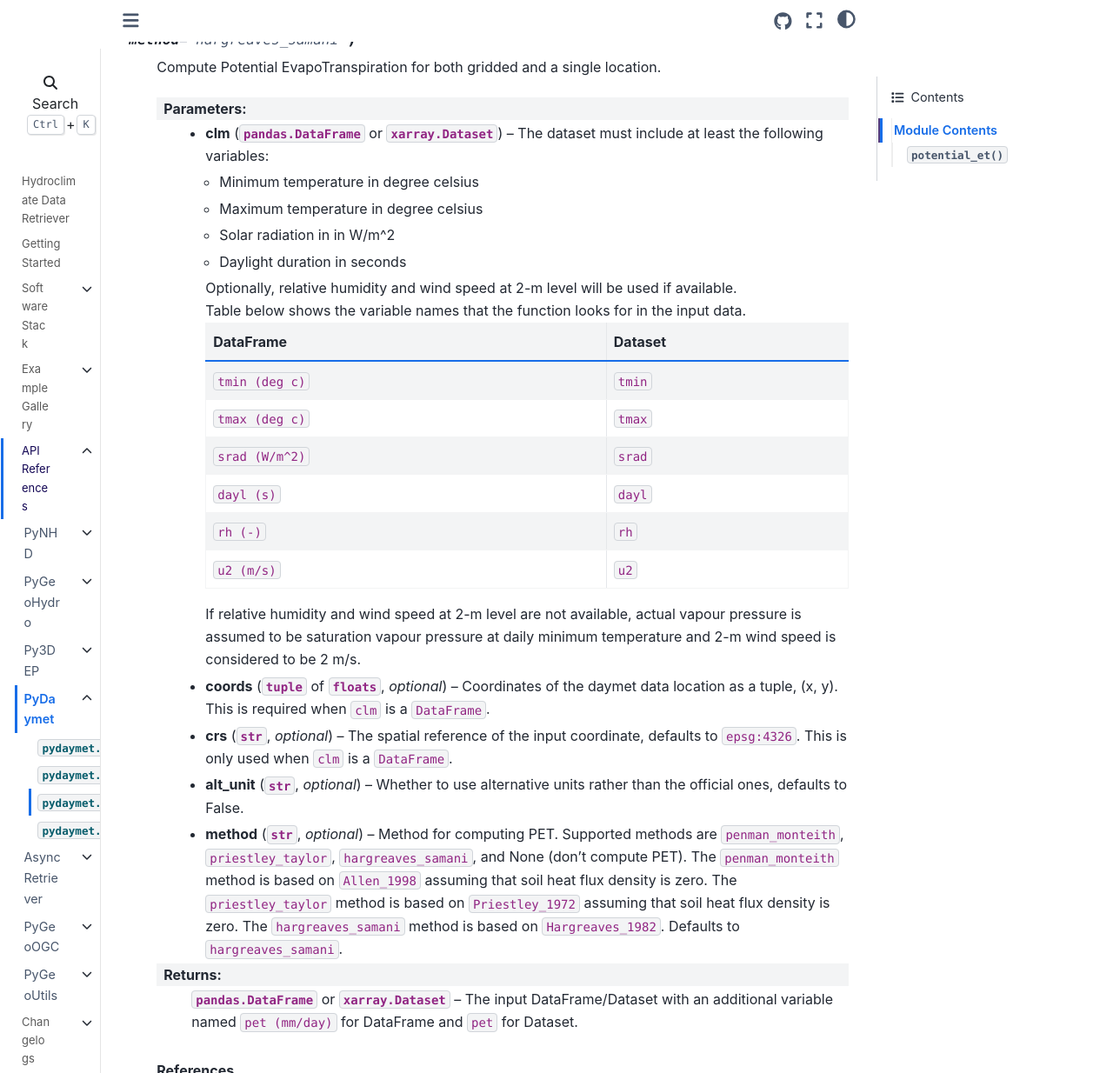
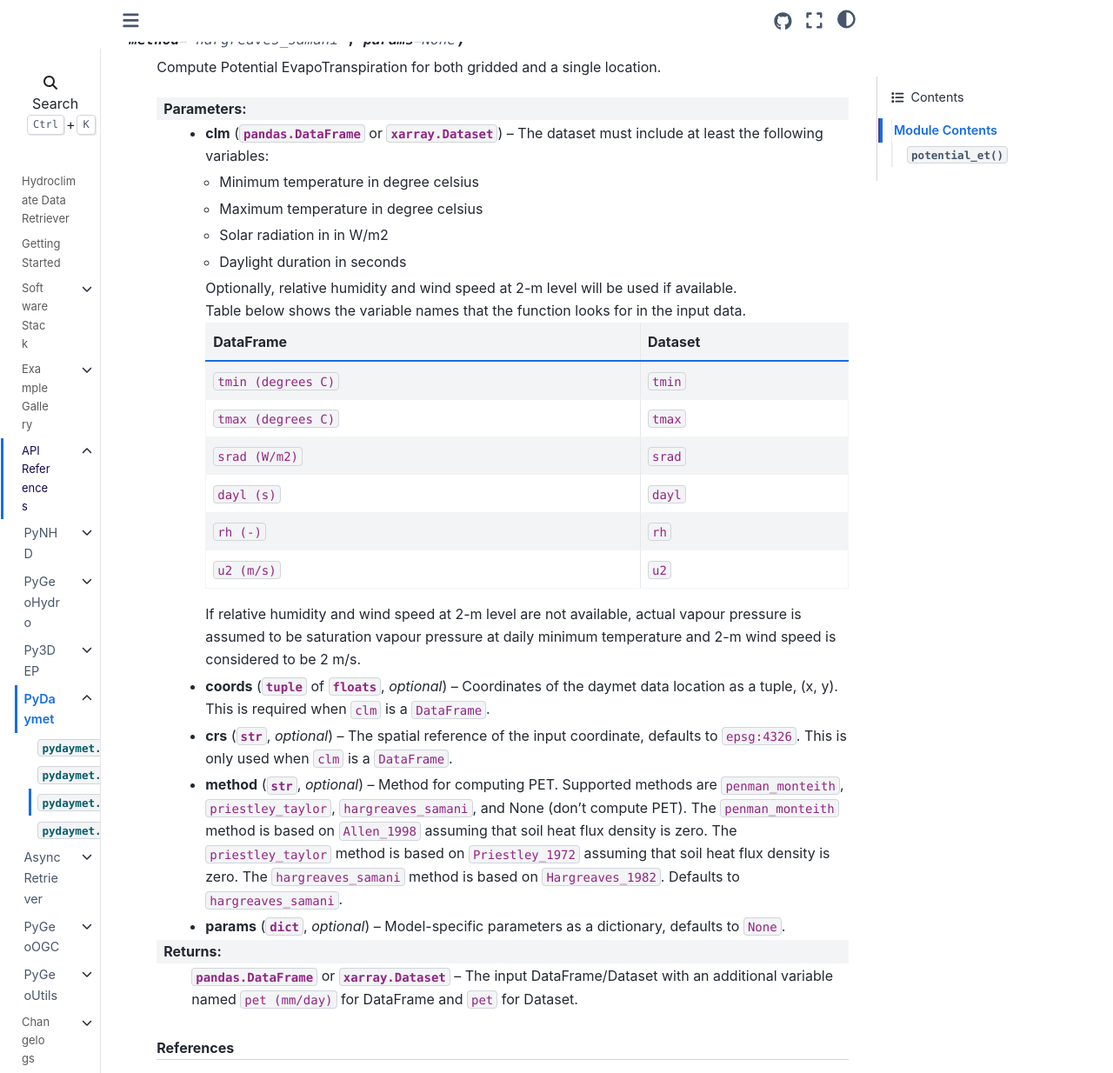
Before and after one commit to hyriver/hyriver.github.io, a Sphinx documentation site: the page built from docs/source/autoapi/pydaymet/pet/index.rst, in a window 1280 px wide and 1400 px high, scrolled down 391 px, cut to the strip 0-1234 px from the top of the window. Shown: the whole strip at 87% size. Built offline with Sphinx 7.4.7 and the Sphinx Book theme 1.1.4, drawn with Linux system fonts in a browser that asks for light colours; cross-references to code outside the pages are shown as plain code.

Commit message:
ENH: Get the latest APIs

```diff
--- a/docs/source/autoapi/pydaymet/pet/index.rst
+++ b/docs/source/autoapi/pydaymet/pet/index.rst
@@ -12,7 +12,7 @@
 Module Contents
 ---------------
 
-.. py:function:: potential_et(clm, coords = None, crs = 'epsg:4326', alt_unit = False, method = 'hargreaves_samani')
+.. py:function:: potential_et(clm, coords = None, crs = 'epsg:4326', method = 'hargreaves_samani', params = None)
 
    Compute Potential EvapoTranspiration for both gridded and a single location.
 
@@ -20,23 +20,23 @@ Module Contents
 
                   * Minimum temperature in degree celsius
                   * Maximum temperature in degree celsius
-                  * Solar radiation in in W/m^2
+                  * Solar radiation in in W/m2
                   * Daylight duration in seconds
 
                   Optionally, relative humidity and wind speed at 2-m level will be used if available.
 
                   Table below shows the variable names that the function looks for in the input data.
 
-                  ================ ========
-                  DataFrame        Dataset
-                  ================ ========
-                  ``tmin (deg c)`` ``tmin``
-                  ``tmax (deg c)`` ``tmax``
-                  ``srad (W/m^2)`` ``srad``
-                  ``dayl (s)``     ``dayl``
-                  ``rh (-)``       ``rh``
-                  ``u2 (m/s)``     ``u2``
-                  ================ ========
+                  ==================== ========
+                  DataFrame            Dataset
+                  ==================== ========
+                  ``tmin (degrees C)`` ``tmin``
+                  ``tmax (degrees C)`` ``tmax``
+                  ``srad (W/m2)``      ``srad``
+                  ``dayl (s)``         ``dayl``
+                  ``rh (-)``           ``rh``
+                  ``u2 (m/s)``         ``u2``
+                  ==================== ========
 
                   If relative humidity and wind speed at 2-m level are not available,
                   actual vapour pressure is assumed to be saturation vapour pressure at daily minimum
@@ -45,7 +45,6 @@ Module Contents
                   is a ``DataFrame``.
                 * **crs** (:class:`str`, *optional*) -- The spatial reference of the input coordinate, defaults to ``epsg:4326``. This is only used
                   when ``clm`` is a ``DataFrame``.
-                * **alt_unit** (:class:`str`, *optional*) -- Whether to use alternative units rather than the official ones, defaults to False.
                 * **method** (:class:`str`, *optional*) -- Method for computing PET. Supported methods are
                   ``penman_monteith``, ``priestley_taylor``, ``hargreaves_samani``, and
                   None (don't compute PET). The ``penman_monteith`` method is based on
@@ -54,6 +53,7 @@ Module Contents
                   :footcite:t:`Priestley_1972` assuming that soil heat flux density is zero.
                   The ``hargreaves_samani`` method is based on :footcite:t:`Hargreaves_1982`.
                   Defaults to ``hargreaves_samani``.
+                * **params** (:class:`dict`, *optional*) -- Model-specific parameters as a dictionary, defaults to ``None``.
 
    :returns: :class:`pandas.DataFrame` or :class:`xarray.Dataset` -- The input DataFrame/Dataset with an additional variable named ``pet (mm/day)`` for
              DataFrame and ``pet`` for Dataset.
```
Also changed, not shown: docs/source/autoapi/pydaymet/pydaymet/index.rst (+6 -2 lines).
